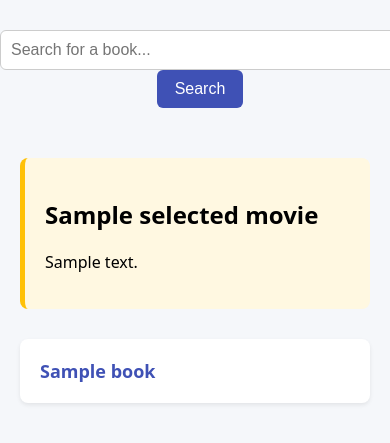
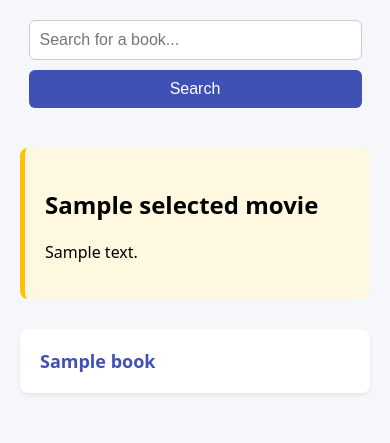
Before and after one commit to Verma001manik/books-recommend, a Flask app: template templates/more.html in a window 390 px wide; the page is wider, and only the part inside the window is pictured. Shown: the top 443 px of that part. Run offline with Flask 3, Linux system fonts and the light colour scheme; the template is opened without the code that fills it: most values are stand-ins (such as "Sample title", 1, 10 or a date in 2020).

Commit message:
getting out of hand

```diff
--- a/requirements.txt
+++ b/requirements.txt
@@ -1,7 +1,9 @@
+torch==2.0.1
 sentence-transformers
+
 faiss-cpu
 numpy
 pandas
-torch
+
 git+https://github.com/Verma001manik/recommendme.git
 gunicorn
--- a/server.py
+++ b/server.py
@@ -4,30 +4,36 @@ from recommendme.search import SearchEngine
 
 app = Flask(__name__)
 
+search_engine = None
+data = []
+DATA_LENGTH = 0
 
-search_engine = SearchEngine(
-    index_path="embeddings/hf_cleaned_faiss_index.bin",
-    metadata_path="embeddings/hf_cleaned.json"
-)
+def load_search_engine():
+    global search_engine, data, DATA_LENGTH
+    if search_engine is None:
+        search_engine = SearchEngine(
+            index_path="embeddings/hf_cleaned_faiss_index.bin",
+            metadata_path="embeddings/hf_cleaned.json"
+        )
+        data = search_engine.metadata
+        DATA_LENGTH = len(data)
 
-data = search_engine.metadata
-DATA_LENGTH = len(data)
 @app.route("/")
 def home():
-    featured = random.sample(data, min(20,DATA_LENGTH))
+    load_search_engine()
+    featured = random.sample(data, min(20, DATA_LENGTH))
     return render_template("more.html", results=featured, selected_movie=None)
-
-
 
 @app.route("/search", methods=["GET", "POST"])
 def search():
+    load_search_engine()
     query = None
     selected_movie = None
-    results =[]
+    results = []
 
     if request.method == "POST":
         query = request.form.get("query")
-        if not query or len(query) < 2 :
+        if not query or len(query) < 2:
             return redirect("/")
         results = search_engine.search(query, top_k=12)
 
@@ -41,9 +47,9 @@ def search():
         if not selected_movie:
             return redirect("/")
 
-        # query = f"{selected_movie['title']}. {selected_movie['desc']}. {selected_movie['category']}"
         query = f"{selected_movie['title']}. {selected_movie['desc']}."
         results = search_engine.search(query, top_k=12, exclude_id=selected_movie['id'])
+
     return render_template("more.html", results=results, selected_movie=selected_movie, no_results=len(results) == 0)
 
 if __name__ == '__main__':
--- a/templates/more.html
+++ b/templates/more.html
@@ -20,27 +20,31 @@
         }
 
         form {
-            margin: 30px auto;
+            margin: 20px auto;
             text-align: center;
+            padding: 0 10px;
         }
 
         input[type="text"] {
-            width: 400px;
+            width: 100%;
+            max-width: 400px;
             padding: 10px;
             border: 1px solid #ccc;
             border-radius: 6px;
             font-size: 16px;
+            box-sizing: border-box;
         }
 
         button {
             padding: 10px 18px;
             font-size: 16px;
-            margin-left: 10px;
+            margin-top: 10px;
             border: none;
             border-radius: 6px;
             background-color: #3f51b5;
             color: white;
             cursor: pointer;
+            display: inline-block;
         }
 
         button:hover {
@@ -51,6 +55,7 @@
             max-width: 1200px;
             margin: 0 auto;
             padding: 20px;
+            box-sizing: border-box;
         }
 
         .selected-book {
@@ -97,7 +102,30 @@
             color: red;
             font-size: 18px;
         }
+
+        /* ---------- Responsive Styles ---------- */
+        @media (max-width: 600px) {
+            .book-grid {
+                grid-template-columns: 1fr;
+            }
+
+            input[type="text"] {
+                width: 90%;
+            }
+
+            button {
+                width: 90%;
+                margin-left: 0;
+            }
+
+            form {
+                display: flex;
+                flex-direction: column;
+                align-items: center;
+            }
+        }
     </style>
+
 </head>
 
 <body>
```
